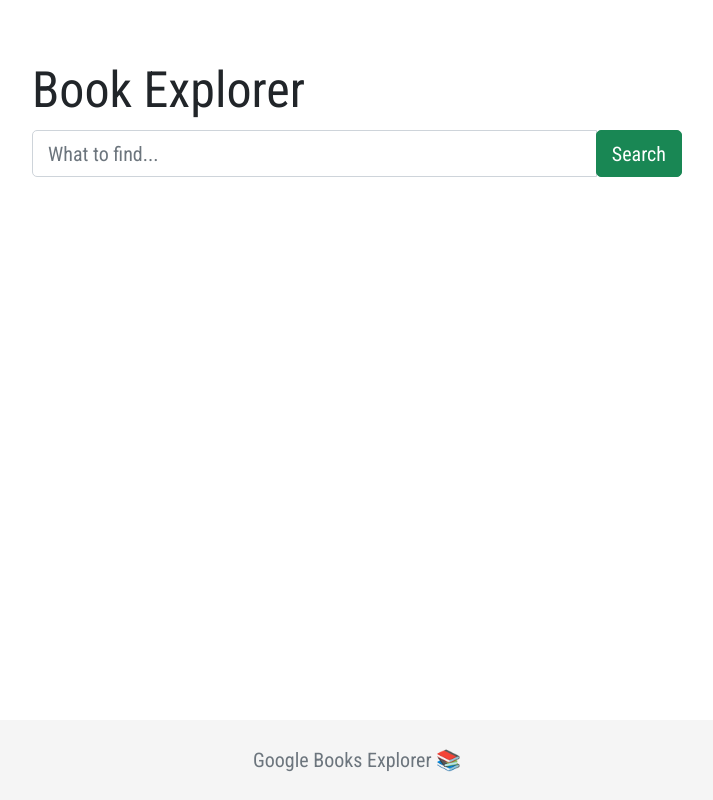
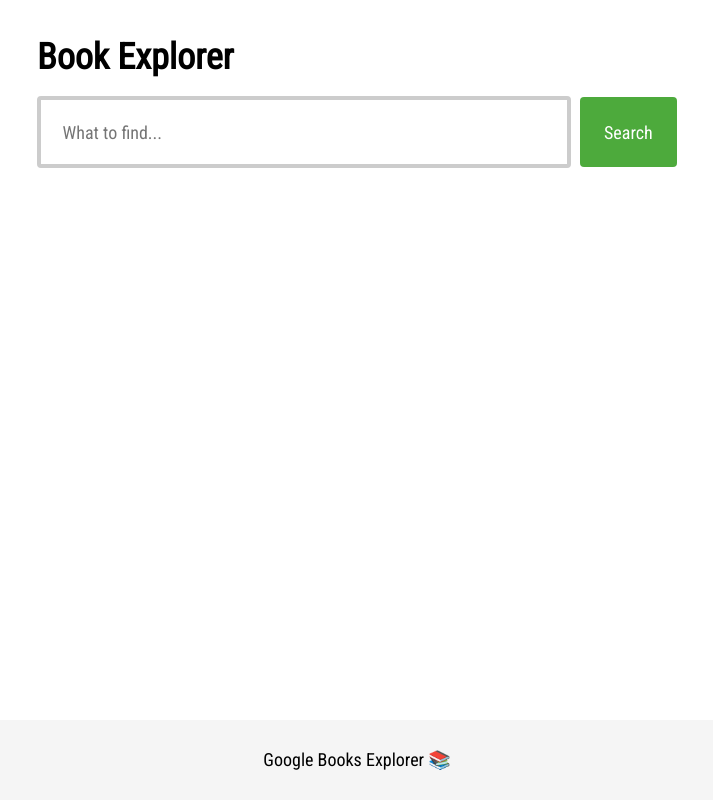
Before and after one commit to tvey/tiny-projects, a Django app: page / in a window 1280 px wide. Shown: the whole page, without its empty margins (283-996 px from the left). Run offline with Django 3.2, Linux system fonts and the light colour scheme; parts of the project's set-up code (start-up, migrations or seed data) failed here and were passed over.

Commit message:
Add custom styles for Books

```diff
--- a/google-books-explorer/static/app.js
+++ b/google-books-explorer/static/app.js
@@ -10,8 +10,8 @@ const app = new Vue({
     async fetchBooks(e) {
       e.preventDefault();
       this.loading = true;
-      this.books = new Array(20);
-      let q = this.q.replace(/\s+/g, " ").trim();
+      this.books = new Array(15);
+      let q = this.q.replace(/\s+/g, ' ').trim();
       let response = await fetch(`/search/?q=${encodeURI(q)}`);
       let books = await response.json();
       this.books = books;
--- a/google-books-explorer/static/style.css
+++ b/google-books-explorer/static/style.css
@@ -1,18 +1,123 @@
+:root {
+  --green: #3aa128;
+  --yellow: #fcca03;
+  --blue: #0c63c8;
+  --red: #db3738;
+  --max-width: 680px;
+  --b-radius: 4px;
+  --b-width: 4px;
+}
+
+*,
+*:before,
+*:after {
+  box-sizing: border-box;
+  padding: 0;
+  margin: 0;
+}
+
 html {
   position: relative;
   min-height: 100%;
-  font-size: 20px;
+  font-size: 18px;
 }
 
 body {
   font-family: 'Roboto Condensed', sans-serif;
-  margin-bottom: 80px;
+  margin-bottom: 100px;
 }
 
 .container {
   width: auto;
-  max-width: 680px;
-  padding: 0 15px;
+  max-width: var(--max-width);
+  padding: 0 20px;
+  margin: auto;
+}
+
+ul,
+ol {
+  list-style: none;
+}
+
+a {
+  text-decoration: none;
+  color: var(--blue);
+  border-bottom: 3px solid rgba(255, 255, 255, 0);
+  transition: border-color .2s ease-in;
+}
+
+a:hover,
+a:focus {
+  border-color: var(--yellow);
+}
+
+input,
+button,
+textarea,
+select {
+  font: inherit;
+}
+
+h1 {
+  margin-top: 2rem;
+  margin-bottom: 1rem;
+}
+
+input[type="search"] {
+  font-size: 1rem;
+  display: block;
+  width: 100%;
+  padding: 1.2rem;
+  outline: 0 none;
+  border: var(--b-width) solid #ccc;
+  border-radius: var(--b-radius);
+  transition: border-color .2s ease-in-out;
+}
+
+input[type="search"]:focus {
+  border: var(--b-width) solid var(--yellow);
+}
+
+.btn {
+  color: #fff;
+  background: var(--blue);
+  border-radius: var(--b-radius);
+  padding: 1.35rem;
+  border: none;
+  opacity: 0.9;
+  transition: all .2s ease-in-out;
+}
+
+.btn-success {
+  background: var(--green);
+}
+
+.btn:hover,
+.btn:focus {
+  opacity: 1;
+}
+
+#search-form {
+  display: flex;
+  align-items: center;
+  justify-content: space-between;
+  margin-bottom: 0.75rem;
+}
+
+#search-form input {
+  margin-right: 0.5rem;
+}
+
+.list {
+  margin-bottom: 1rem;
+}
+
+.list-item {
+  position: relative;
+  border-radius: var(--b-radius);
+  margin-bottom: 5px;
+  padding: 1.3rem;
+  border: 1px solid #ccc;
 }
 
 .footer {
@@ -22,5 +127,32 @@ body {
   height: 80px;
   line-height: 80px;
   background-color: #f5f5f5;
+}
+
+.footer div {
+  width: 90%;
+  margin: auto;
   text-align: center;
 }
+
+.spinner {
+  width: 100%;
+}
+
+.spinner::after {
+  content: '';
+  position: absolute;
+  width: 30px;
+  height: 30px;
+  top: calc(50% - 15px);
+  border-radius: 50%;
+  border-top: 4px solid rgba(252, 202, 3, 0.6);
+  border-left: 4px solid rgba(252, 202, 3, 0.6);
+  border-bottom: 4px solid rgba(252, 202, 3, 0.6);
+  border-right: 4px solid rgba(252, 202, 3, 0);
+  animation: spinner 0.8s linear infinite;
+}
+
+@keyframes spinner {
+  to {transform: rotate(360deg);}
+}
--- a/google-books-explorer/templates/index.html
+++ b/google-books-explorer/templates/index.html
@@ -6,36 +6,34 @@
   <meta charset="UTF-8">
   <meta http-equiv="X-UA-Compatible" content="IE=edge">
   <meta name="viewport" content="width=device-width, initial-scale=1, shrink-to-fit=no">
-  <link href="https://cdn.jsdelivr.net/npm/bootstrap@5.1.3/dist/css/bootstrap.min.css" rel="stylesheet" integrity="sha384-1BmE4kWBq78iYhFldvKuhfTAU6auU8tT94WrHftjDbrCEXSU1oBoqyl2QvZ6jIW3" crossorigin="anonymous">
   <link rel="preconnect" href="https://fonts.googleapis.com">
   <link rel="preconnect" href="https://fonts.gstatic.com" crossorigin>
   <link href="https://fonts.googleapis.com/css2?family=Roboto+Condensed&display=swap" rel="stylesheet">
   <link rel="stylesheet" href="{% static 'style.css' %}">
   <title>Google Books Explorer</title>
+<body>
 </head>
-<body>
   <div id="app">
     <main role="main" class="container">
-      <h1 class="mt-5">Book Explorer</h1>
-      <form v-on:submit="fetchBooks" method="get">
-        <div class="input-group mb-3">
-          <input type="search" v-model="q" class="form-control" placeholder="What to find..." autoFocus>
-          <div class="input-group-append">
-            <button class="btn btn-success" type="submit">Search</button>
+      <h1>Book Explorer</h1>
+      <form v-on:submit="fetchBooks" id="search-form">
+        <input type="search" v-model="q" placeholder="What to find..." autofocus>
+        <button class="btn btn-success" type="submit">Search</button>
+      </form>
+      <ul class="list">
+        <li class="list-item" v-for="(book, idx) in books" :key="idx">
+          <div v-if="loading" class="spinner"></div>
+          <div v-else>
+            <a :href="[[ book.link ]]" target="_blank">[[ book.title ]]</a>
+            <span v-if="book.authors.length">by [[ book.authors ]]</span>
           </div>
-        </div>
-      </form>
-      <ul class="list-group">
-        <li class="list-group-item" v-for="(book, idx) in books" :key="idx">
-          <div v-if="loading" class="spinner-border text-light m-1"></div>
-          <a :href="[[ book.link ]]" v-else>[[ book.title ]]</a>
         </li>
       </ul>
     </main>
 
     <footer class="footer">
       <div class="container">
-        <span class="text-muted">Google Books Explorer 📚</span>
+        <div class="text-muted">Google Books Explorer 📚</div>
       </div>
     </footer>
   </div>
```
Also changed, not shown: google-books-explorer/books/utils.py (+14 -15 lines).
